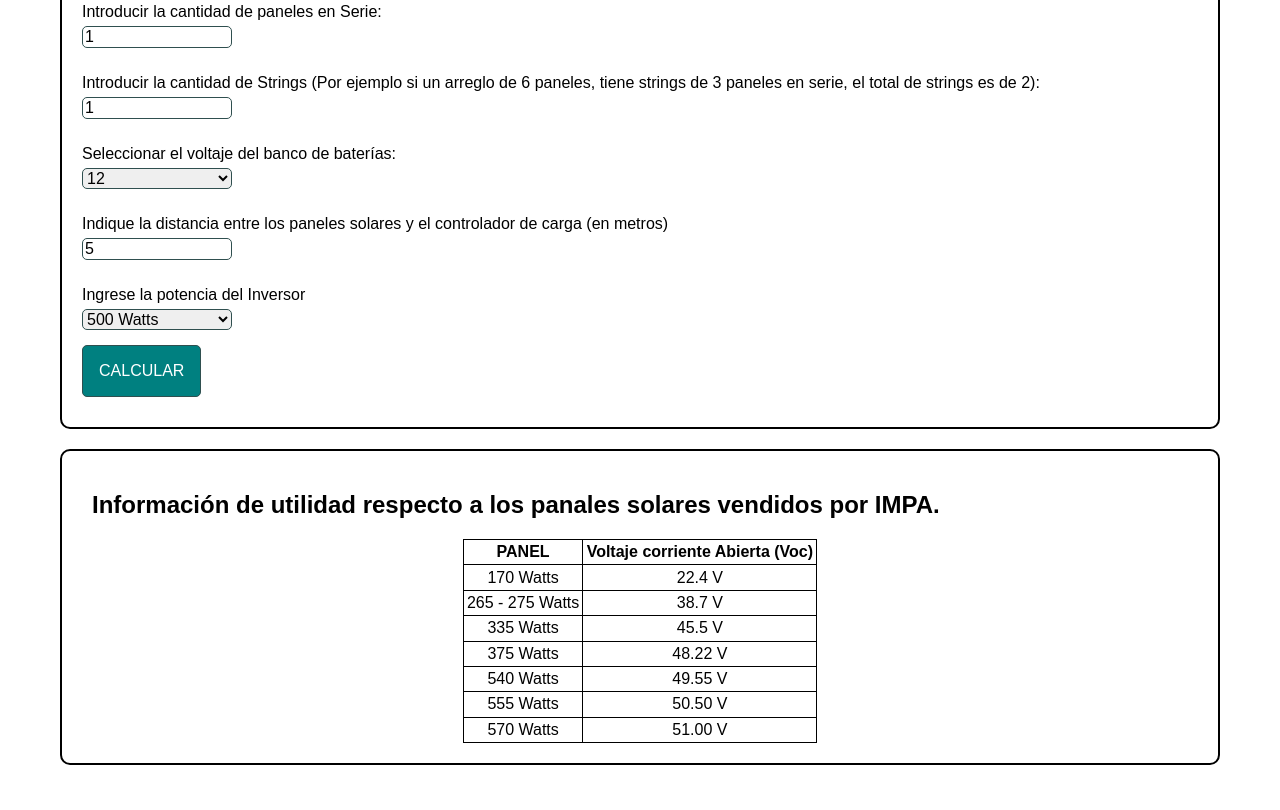
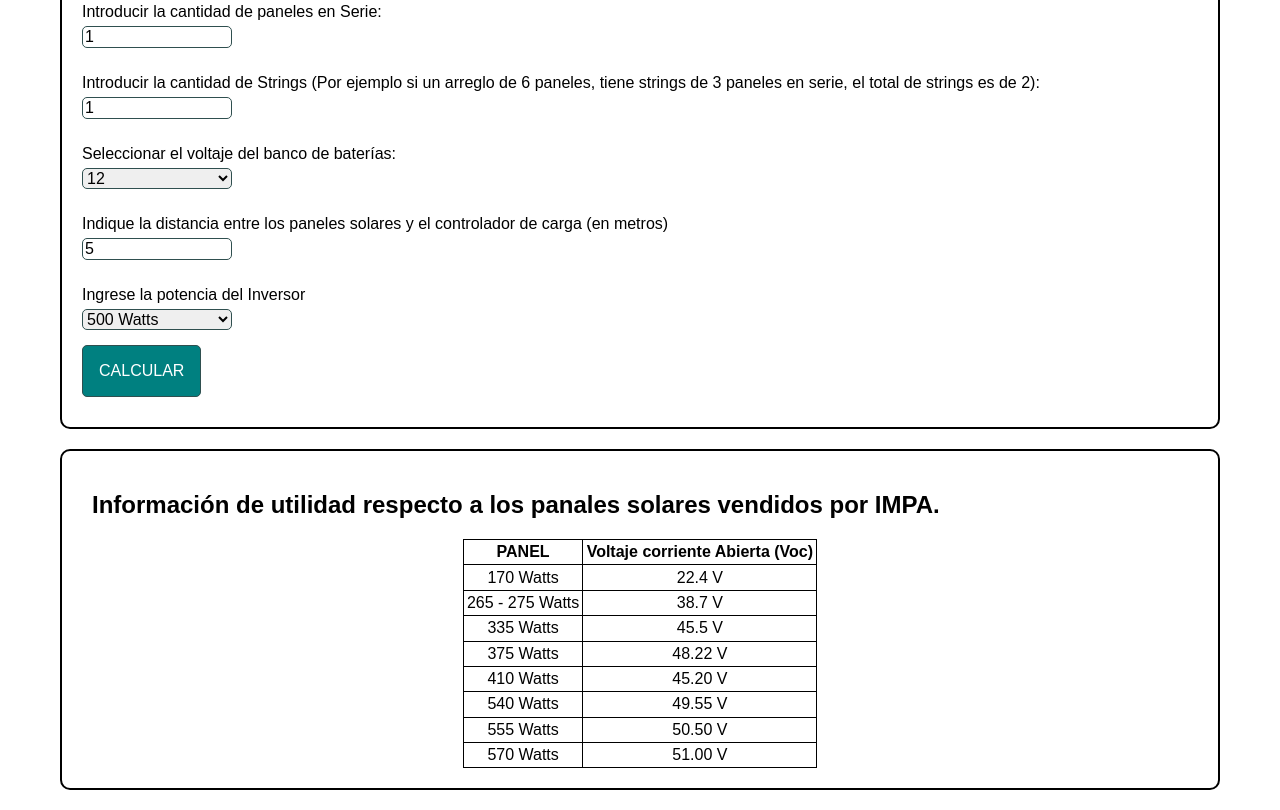
Before and after one commit to joavasqu/calcsolar, a plain HTML site: page strings.html in a window 1280 px wide. Shown: the part 334-1144 px from the top of the page. Before the commit the page ends 1119 px from the top, so only its background shows below. Drawn offline with Linux system fonts and the light colour scheme.

Commit message:
se agrego el panel de 410W

```diff
--- a/strings.html
+++ b/strings.html
@@ -88,6 +88,10 @@
             <td>48.22 V</td>
           </tr>
           <tr>
+            <td>410 Watts</td>
+            <td>45.20 V</td>
+          </tr>
+          <tr>
             <td>540 Watts</td>
             <td>49.55 V</td>
           </tr>
```
